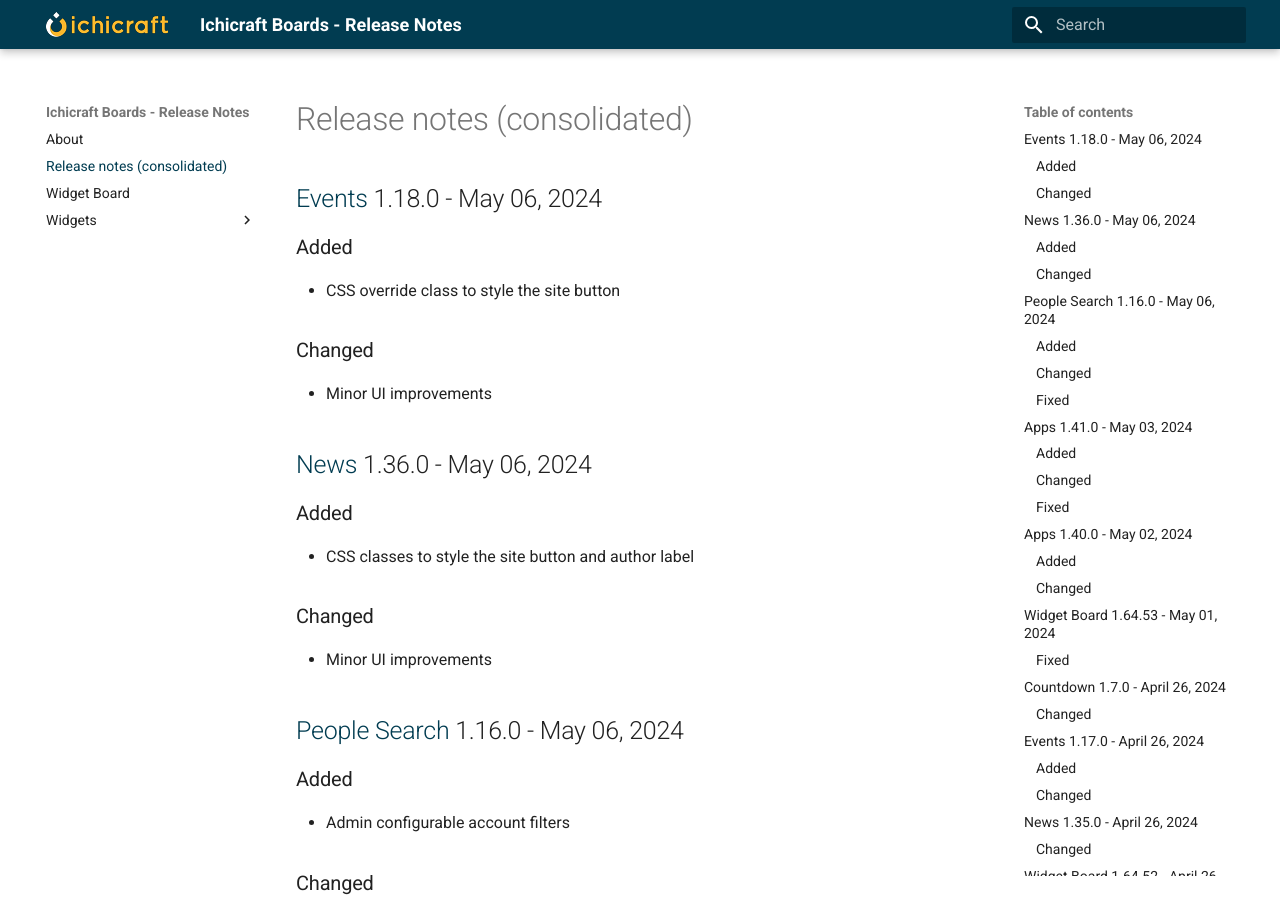
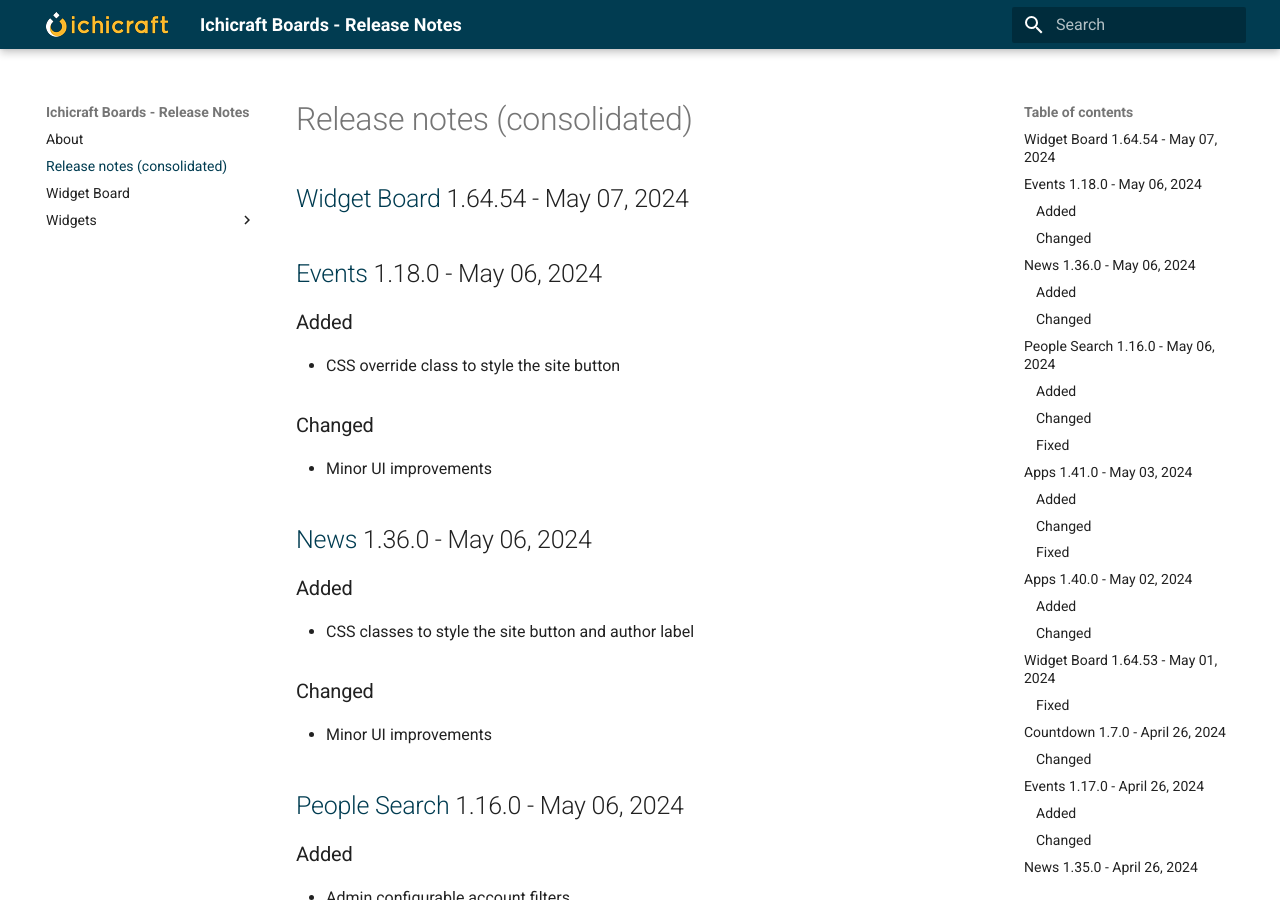
Before and after one commit to ichicraft/widgets-docs, an MkDocs documentation site: the page built from docs/Release-notes-(consolidated).md, in a window 1280 px wide and 900 px high. Built offline with MkDocs 1.6.1 and Material for MkDocs 9.7.7, drawn with Linux system fonts in a browser that asks for light colours.

Commit message:
Release notes updated by BuildService

```diff
--- a/docs/Release-notes-(consolidated).md
+++ b/docs/Release-notes-(consolidated).md
@@ -1,3 +1,5 @@
+## [Widget Board](./Widget Board.md) 1.64.54 - May 07, 2024
+
 ## [Events](./Widgets/Events.md) 1.18.0 - May 06, 2024
 
 ### Added
--- a/docs/Widget Board.md
+++ b/docs/Widget Board.md
@@ -1,3 +1,5 @@
+## 1.64.54 - May 07, 2024
+
 ## 1.64.53 - May 01, 2024
 
 ### Fixed
```
